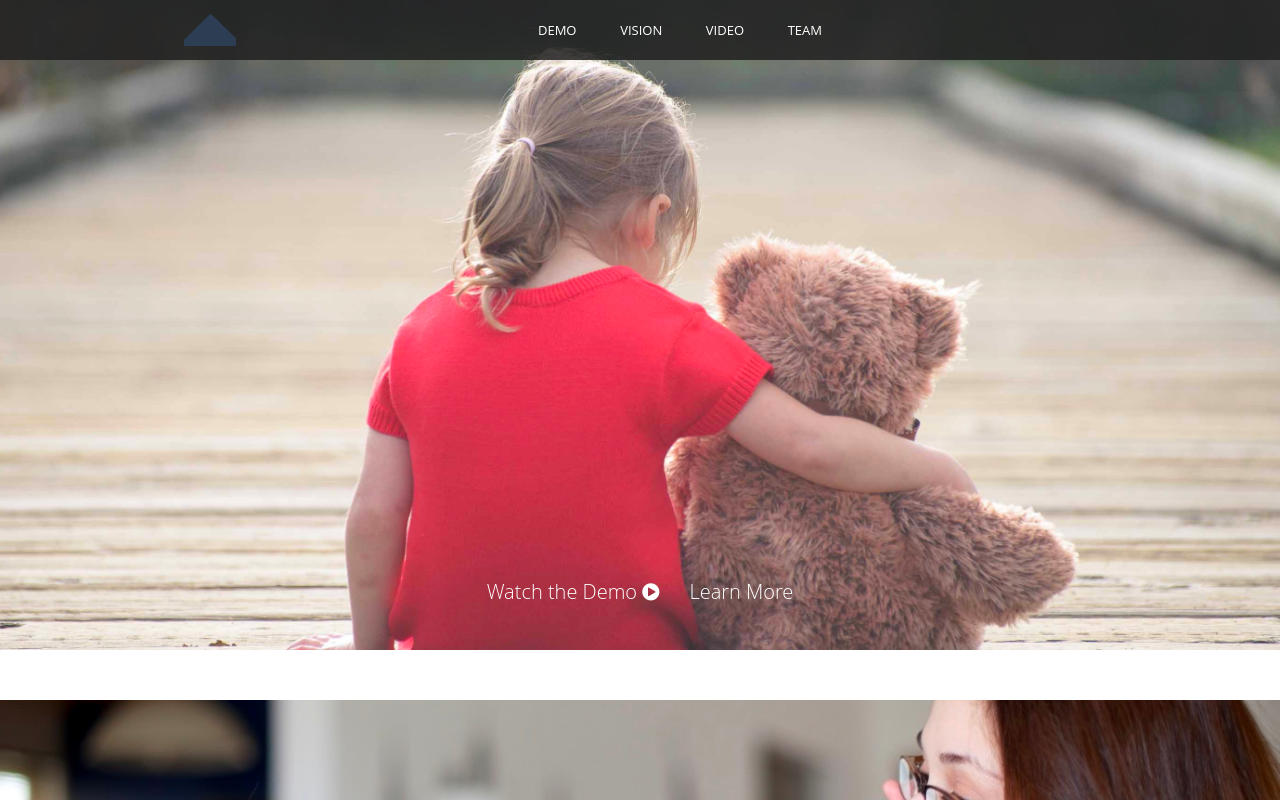
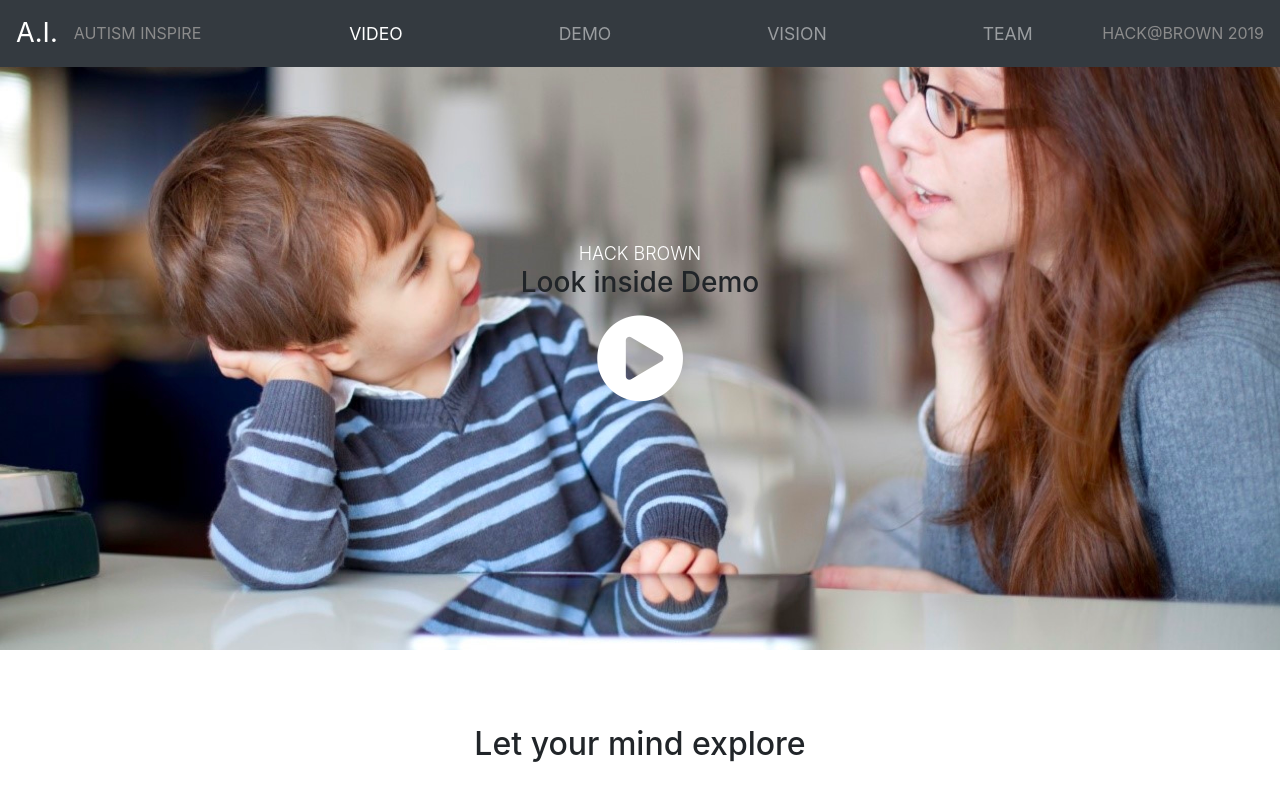
Before and after one commit to blownhither/null-public, a plain HTML site: page index.html in a window 1280 px wide. Shown: the top 800 px of the page. Drawn offline with nearby package versions, Linux system fonts and the light colour scheme; a script that the page names is missing.

Commit message:
[Feature] change navbar

```diff
--- /dev/null
+++ b/css/index.css
@@ -0,0 +1,9 @@
+.nav-link {
+    font-size: 1.1rem;
+}
+.navbar-brand {
+    font-size: 1.7rem;
+}
+.nav-item {
+    margin-left: 50%;
+}
--- a/index.html
+++ b/index.html
@@ -10,6 +10,9 @@
     <link href="css/normalize.css" rel="stylesheet" type="text/css">
     <link href="css/webflow.css" rel="stylesheet" type="text/css">
     <link href="css/temp-09497c.webflow.css" rel="stylesheet" type="text/css">
+    <link rel="stylesheet" href="https://stackpath.bootstrapcdn.com/bootstrap/4.1.3/css/bootstrap.min.css"
+          integrity="sha384-MCw98/SFnGE8fJT3GXwEOngsV7Zt27NXFoaoApmYm81iuXoPkFOJwJ8ERdknLPMO" crossorigin="anonymous">
+    <link rel="stylesheet" href="css/index.css">
     <script src="https://cdnjs.cloudflare.com/ajax/libs/popper.js/1.14.3/umd/popper.min.js"
             integrity="sha384-ZMP7rVo3mIykV+2+9J3UJ46jBk0WLaUAdn689aCwoqbBJiSnjAK/l8WvCWPIPm49"
             crossorigin="anonymous"></script>
@@ -17,7 +20,6 @@
             integrity="sha384-ChfqqxuZUCnJSK3+MXmPNIyE6ZbWh2IMqE241rYiqJxyMiZ6OW/JmZQ5stwEULTy"
             crossorigin="anonymous"></script>
     <script src="https://unpkg.com/konva@2.4.2/konva.min.js"></script>
-
 
     <script src="https://ajax.googleapis.com/ajax/libs/webfont/1.4.7/webfont.js" type="text/javascript"></script>
     <script type="text/javascript">WebFont.load({google: {families: ["Open Sans:300,300italic,400,400italic,600,600italic,700,700italic,800,800italic"]}});</script>
@@ -32,47 +34,30 @@
     <link href="https://daks2k3a4ib2z.cloudfront.net/img/webclip.png" rel="apple-touch-icon">
 </head>
 <body>
-<div class="hero">
-    <div data-collapse="medium" data-animation="over-right" data-duration="400" class="navbar w-nav">
-        <div class="nav-container w-container"><a href="index.html" class="logo w-nav-brand w--current"></a>
-            <nav role="navigation" class="nav-menu w-nav-menu">
-                <a href="#see-video" class="nav-link w-nav-link">Demo</a>
-                <a href="#" class="nav-link w-nav-link">Vision</a>
-                <a href="#see-video" class="nav-link w-nav-link">Video</a>
-                <a href="experiences.html" class="nav-link w-nav-link">Team</a>
-                <!--<a href="#" class="nav-link w-nav-link">developers</a>-->
-                <!--<a href="#" class="nav-link w-nav-link">blog</a>-->
-            </nav>
-            <!--<a href="#" class="login-button w-hidden-medium w-hidden-small w-hidden-tiny w-button">Login</a>-->
-            <!--<div class="menu-button w-nav-button">-->
-            <!--<div class="w-icon-nav-menu"></div>-->
-            <!--</div>-->
-        </div>
+<nav class="navbar navbar-expand-md fixed-top navbar-dark bg-dark">
+    <a class="navbar-brand" href="#">A.I. </a><span class="grey-text">Autism Inspire</span>
+    <button class="navbar-toggler p-0 border-0" type="button" data-toggle="offcanvas">
+        <span class="navbar-toggler-icon"></span>
+    </button>
+
+    <div class="navbar-collapse offcanvas-collapse" id="navbarsExampleDefault">
+        <ul class="navbar-nav mr-auto">
+            <li class="nav-item active">
+                <a class="nav-link" href="#">Video</a>
+            </li>
+            <li class="nav-item">
+                <a class="nav-link" href="#">Demo</a>
+            </li>
+            <li class="nav-item">
+                <a class="nav-link" href="#">Vision</a>
+            </li>
+            <li class="nav-item">
+                <a class="nav-link" href="#">Team</a>
+            </li>
+        </ul>
+        <div class="pull-right grey-text">Hack@Brown 2019</div>
     </div>
-    <div class="hero-cta-row">
-        <a href="#" class="hero-cta w-inline-block w-lightbox">
-            <div>Watch the Demo <span class="icon"></span></div>
-            <script type="application/json" class="w-json">{
-                "items": [
-                    {
-                        "type": "video",
-                        "html": "<iframe class=\"embedly-embed\" src=\"https://cdn.embedly.com/widgets/media.html?src=https%3A%2F%2Fwww.youtube.com%2Fembed%2F3mXUzComwzk%3Fautoplay%3D1%26feature%3Doembed&url=http%3A%2F%2Fwww.youtube.com%2Fwatch%3Fv%3D3mXUzComwzk&image=https%3A%2F%2Fi.ytimg.com%2Fvi%2F3mXUzComwzk%2Fhqdefault.jpg&key=c4e54deccf4d4ec997a64902e9a30300&autoplay=1&type=text%2Fhtml&schema=youtube\" width=\"940\" height=\"528\" scrolling=\"no\" frameborder=\"0\" allowfullscreen></iframe>",
-                        "thumbnailUrl": "https://i.embed.ly/1/image?url=https%3A%2F%2Fi.ytimg.com%2Fvi%2F3mXUzComwzk%2Fhqdefault.jpg&key=866738f8f18b4394a18e371517a66ae0",
-                        "width": 940,
-                        "height": 528,
-                        "originalUrl": "https://youtu.be/3mXUzComwzk",
-                        "url": "http://www.youtube.com/watch?v=3mXUzComwzk"
-                    }
-                ]
-            }</script>
-        </a>
-        <a href="#" class="hero-cta w-inline-block">
-
-
-            <div>Learn More</div>
-        </a>
-    </div>
-</div>
+</nav>
 <div class="hp-row2">
     <div id="see-video">
         <div class="subtitle">Hack Brown</div>
@@ -100,7 +85,7 @@
     <div class="center-text">
         <h2 class="h2">Let your mind explore</h2>
         <!--<p class="grey-p">Oculus radically redefines digital entertainment. Immerse yourself in games or go inside your favorite movies. Time travel, space travel, or hang out with friends in VR.</p>-->
-        <div id="pad_container"></div>
+        <div id="pad_container" class="text-center"></div>
     </div>
 </div>
 <div class="hp-row4">
--- a/js/index.js
+++ b/js/index.js
@@ -14,7 +14,7 @@ $(document).ready(function () {
     let stage = new Konva.Stage({
         container: 'pad_container',
         width: width,
-        height: height
+        height: height,
     });
 
     let layer = new Konva.Layer();
@@ -23,8 +23,9 @@ $(document).ready(function () {
 
 // then we are going to draw into special canvas element
     let canvas = document.createElement('canvas');
-    canvas.width = stage.width() / 1.5;         // TODO: originally 2
-    canvas.height = stage.height() / 1.5;
+    canvas.width = stage.width() / 1.2;         // TODO: originally 2
+    canvas.height = stage.height() / 1.2;
+
 
 // created canvas we can add to layer as "Konva.Image" element
     let image = new Konva.Image({
```
